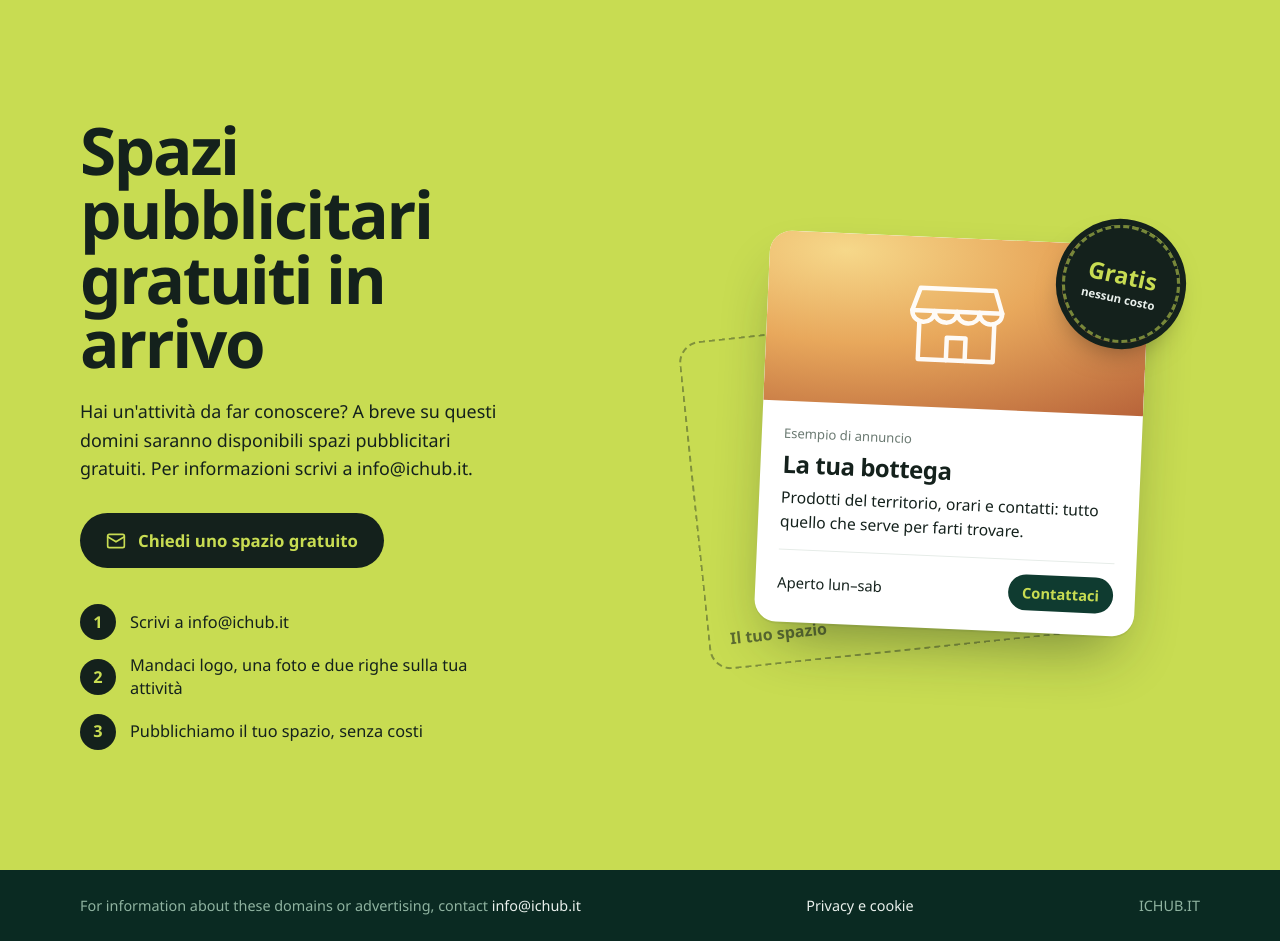
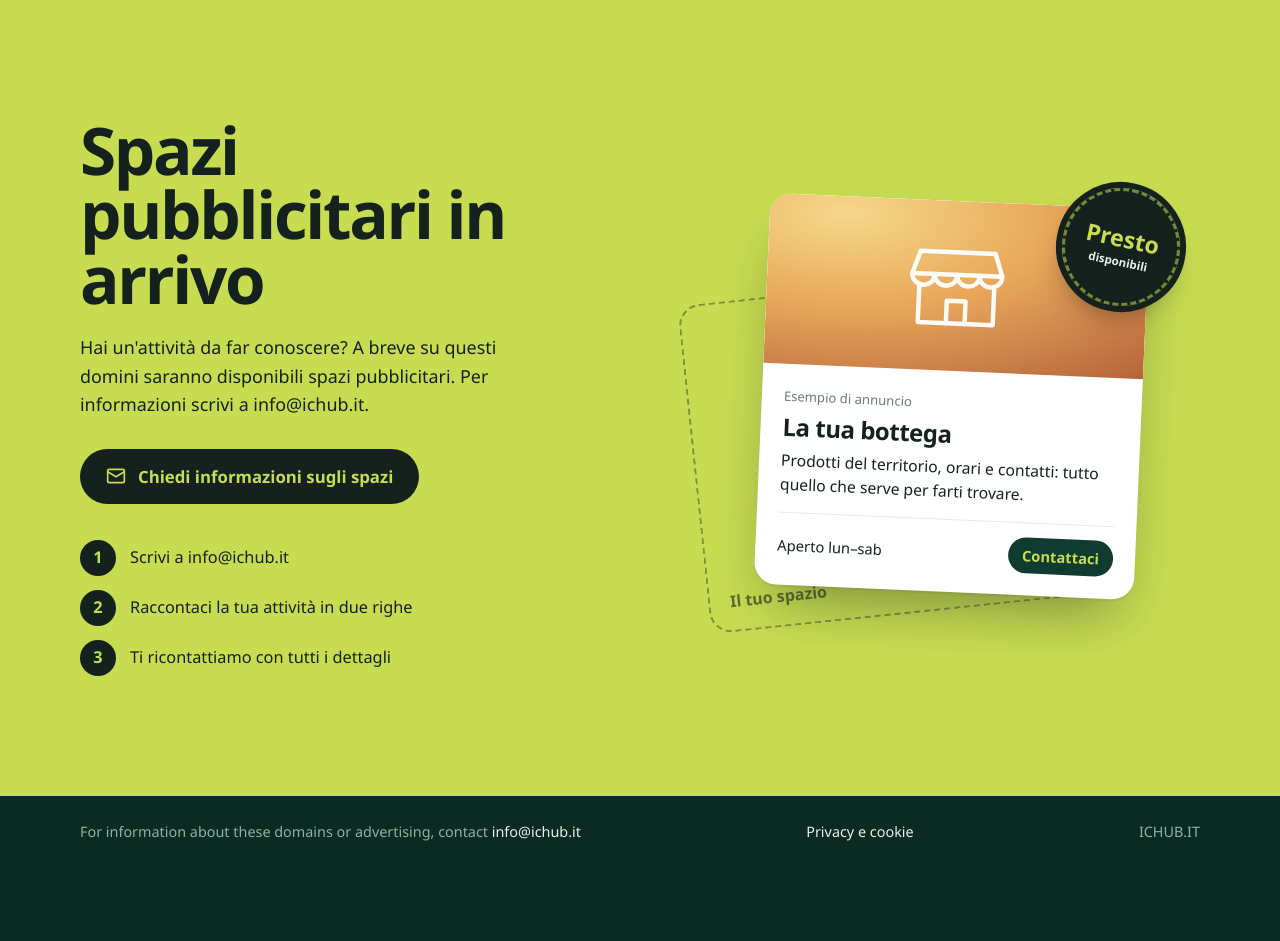
Before and after one commit to lor3nzsc/sarconiinside-site, a plain HTML site: page index.html in a window 1280 px wide. Shown: the part 749-1690 px from the top of the page. After the commit the page ends 1616 px from the top, so only its background shows below. Drawn offline with Linux system fonts and the light colour scheme; a web font is replaced by a local one.

Commit message:
Spazi pubblicitari senza indicazione di gratuita

```diff
--- a/index.html
+++ b/index.html
@@ -107,16 +107,16 @@
 <section class="ads">
   <div class="inner">
     <div>
-      <h2>Spazi pubblicitari gratuiti in arrivo</h2>
-      <p>Hai un'attività da far conoscere? A breve su questi domini saranno disponibili spazi pubblicitari gratuiti. Per informazioni scrivi a info@ichub.it.</p>
-      <a class="btn" href="mailto:info@ichub.it?subject=Spazio%20pubblicitario%20gratuito">
+      <h2>Spazi pubblicitari in arrivo</h2>
+      <p>Hai un'attività da far conoscere? A breve su questi domini saranno disponibili spazi pubblicitari. Per informazioni scrivi a info@ichub.it.</p>
+      <a class="btn" href="mailto:info@ichub.it?subject=Spazi%20pubblicitari">
         <svg viewBox="0 0 24 24" fill="none" stroke="currentColor" stroke-width="2" stroke-linecap="round" stroke-linejoin="round" aria-hidden="true"><rect x="2" y="4" width="20" height="16" rx="2"/><path d="m22 7-10 6L2 7"/></svg>
-        Chiedi uno spazio gratuito
+        Chiedi informazioni sugli spazi
       </a>
       <ol class="steps">
         <li>Scrivi a info@ichub.it</li>
-        <li>Mandaci logo, una foto e due righe sulla tua attività</li>
-        <li>Pubblichiamo il tuo spazio, senza costi</li>
+        <li>Raccontaci la tua attività in due righe</li>
+        <li>Ti ricontattiamo con tutti i dettagli</li>
       </ol>
     </div>
     <div class="show">
@@ -132,7 +132,7 @@
           <div class="row"><span>Aperto lun–sab</span><span class="pill">Contattaci</span></div>
         </div>
       </article>
-      <div class="sticker" aria-hidden="true"><div>Gratis<small>nessun costo</small></div></div>
+      <div class="sticker" aria-hidden="true"><div>Presto<small>disponibili</small></div></div>
     </div>
   </div>
 </section>
```
